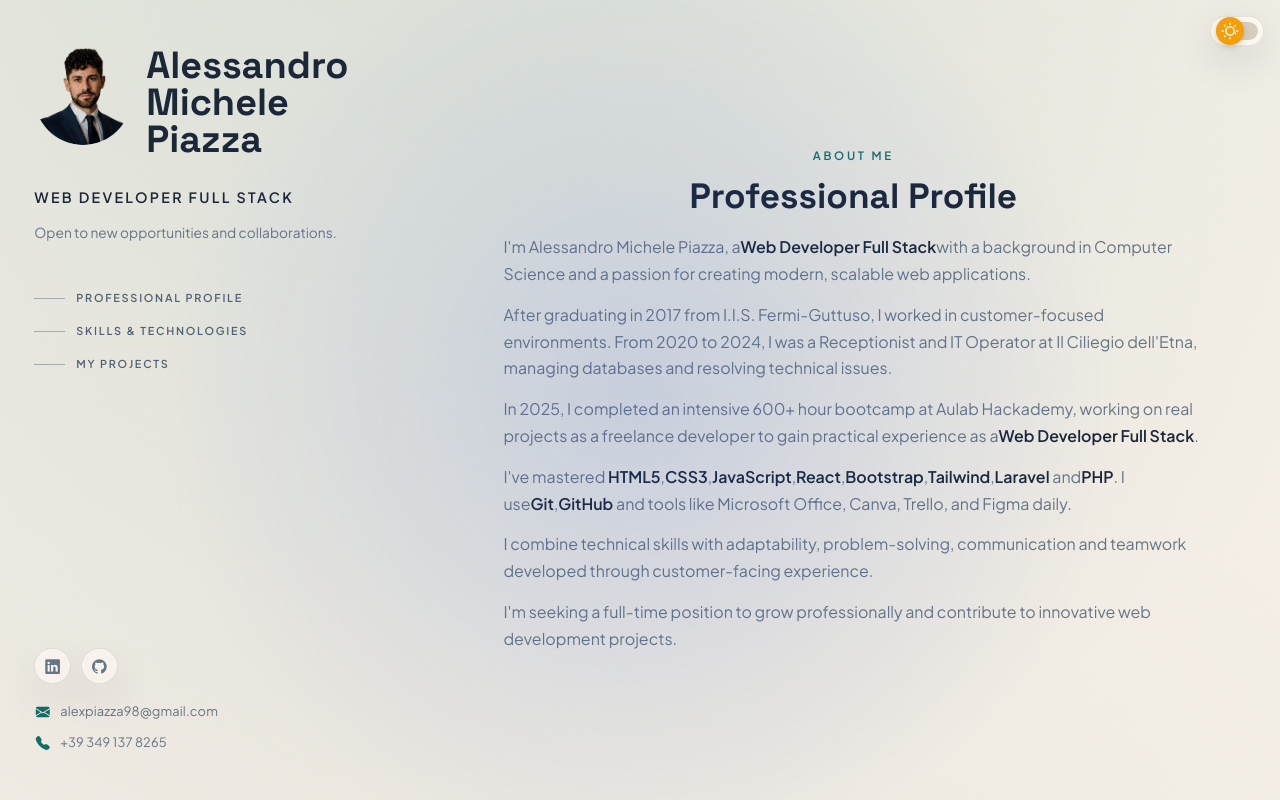
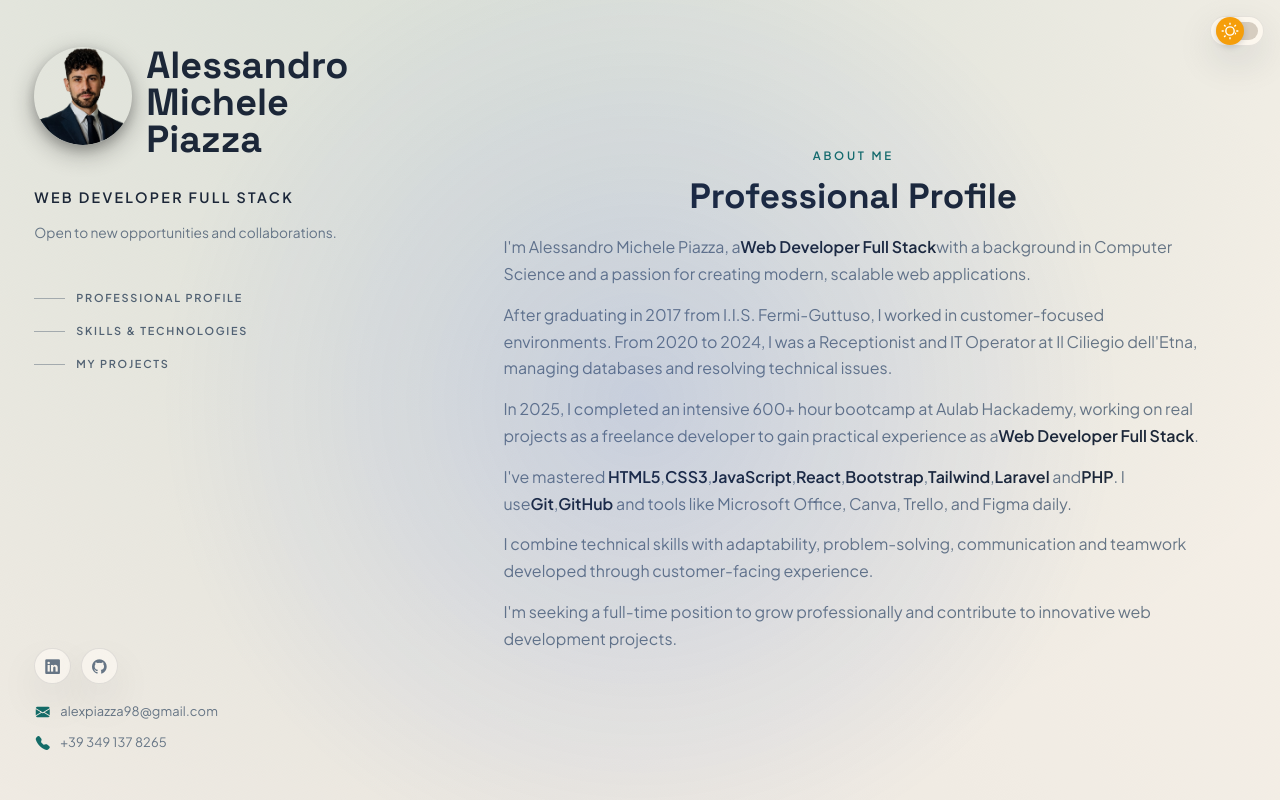
Before and after one commit to Alessandro-Michele-Piazza/Alessandro-Michele-Piazza.github.io, a React (Vite) app: page / in a window 1280 px wide. Shown: the top 800 px of the page. Built offline with nearby package versions, Linux system fonts and the light colour scheme.

Commit message:
sviluppo sito

```diff
--- a/src/css/sidebar.css
+++ b/src/css/sidebar.css
@@ -224,11 +224,15 @@
 }
 
 .img-profilo {
-  width: 8rem;
-  height: 8rem;
-  border-radius: 999px;
-  object-fit: cover;
+    width: 8rem;
+    height: 8rem;
+    border-radius: 50%;
+    object-fit: cover;
+    box-shadow: 0 8px 24px rgba(0, 0, 0, 0.3),
+                0 4px 12px rgba(0, 0, 0, 0.2),
+                0 0 0 4px rgba(255, 255, 255, 0.05);
 }
+
 
 @media (min-width: 992px) {
   .navbar__desktop-panel {
```
